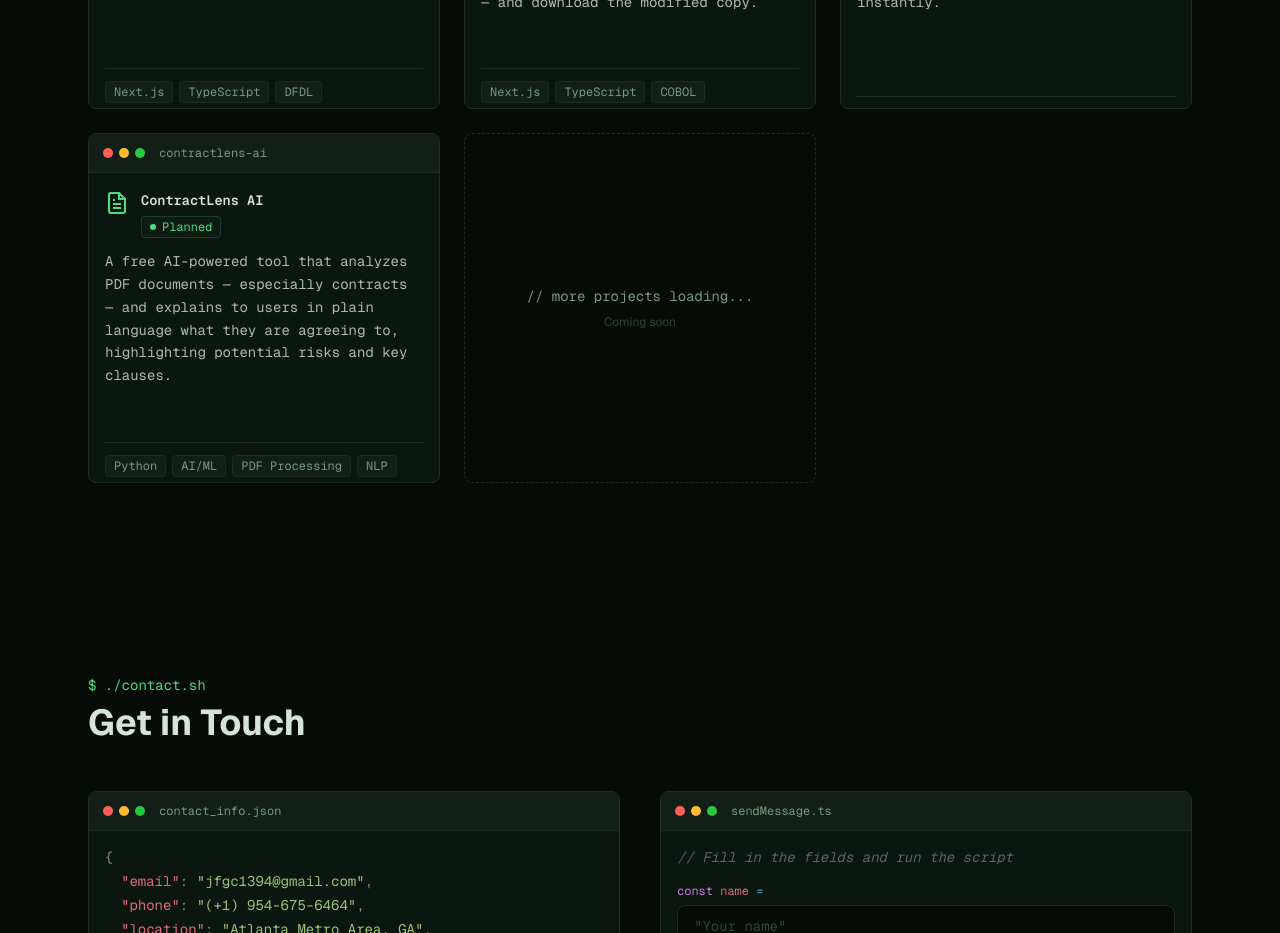
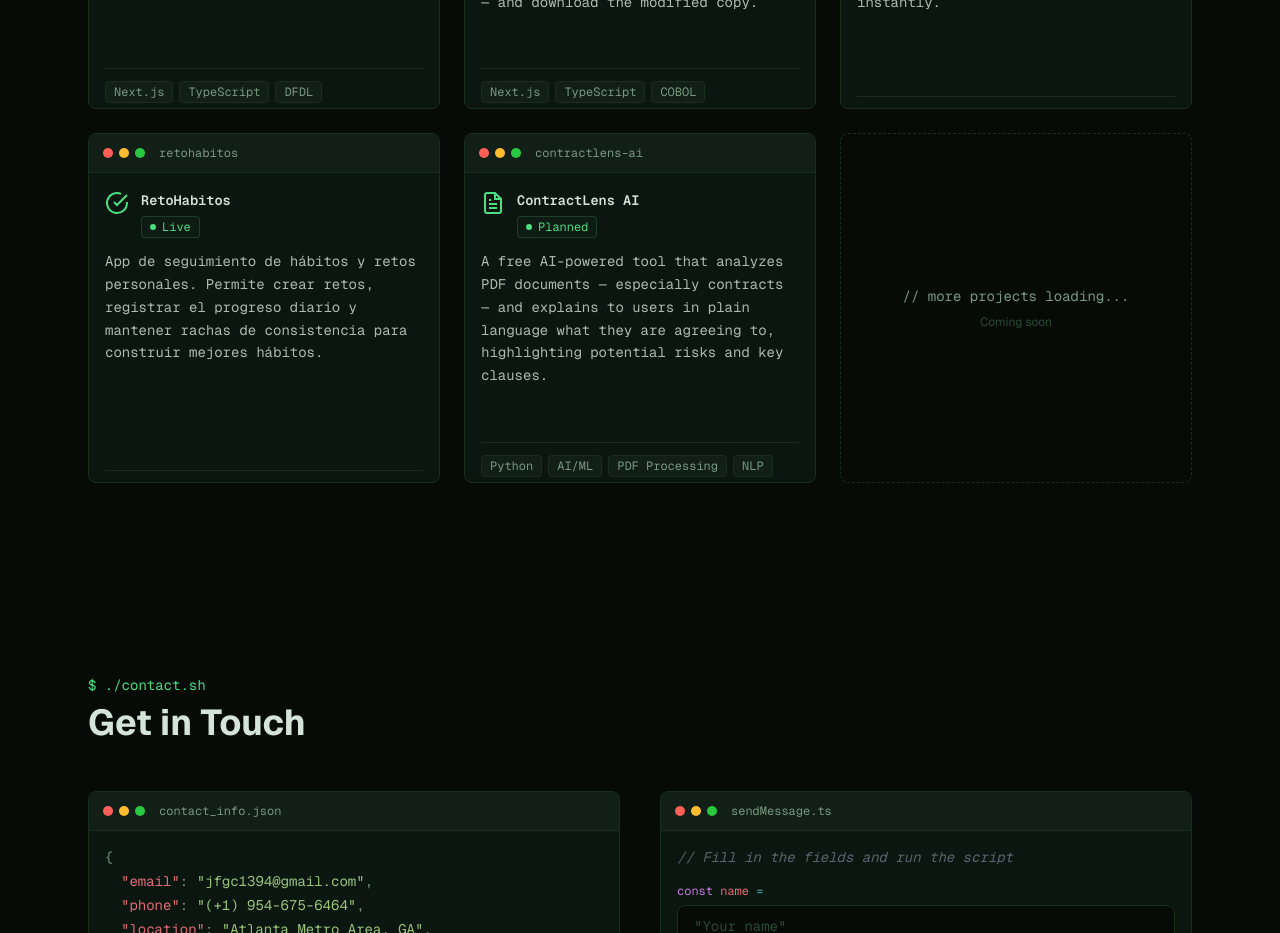
Before and after one commit to njogaca/portfolio, a Next.js app: page / in a window 1280 px wide. Shown: the part 5460-6393 px from the top of the page. Built offline with nearby package versions, Linux system fonts and the light colour scheme.

Commit message:
Add RetoHabitos to projects — live at retohabitos.com
Co-Authored-By: Claude Sonnet 4.6 <noreply@anthropic.com>

```diff
--- a/src/components/Projects.tsx
+++ b/src/components/Projects.tsx
@@ -47,6 +47,20 @@ const projects = [
         <rect x="2" y="14" width="20" height="8" rx="2" ry="2"/>
         <line x1="6" y1="6" x2="6.01" y2="6"/>
         <line x1="6" y1="18" x2="6.01" y2="18"/>
+      </svg>
+    ),
+  },
+  {
+    name: "RetoHabitos",
+    description:
+      "App de seguimiento de hábitos y retos personales. Permite crear retos, registrar el progreso diario y mantener rachas de consistencia para construir mejores hábitos.",
+    tags: ["Habit Tracking", "Productivity", "Web App"],
+    status: "Live",
+    url: "https://retohabitos.com",
+    icon: (
+      <svg width="24" height="24" viewBox="0 0 24 24" fill="none" stroke="currentColor" strokeWidth="2">
+        <path d="M22 11.08V12a10 10 0 1 1-5.93-9.14"/>
+        <polyline points="22 4 12 14.01 9 11.01"/>
       </svg>
     ),
   },
```
